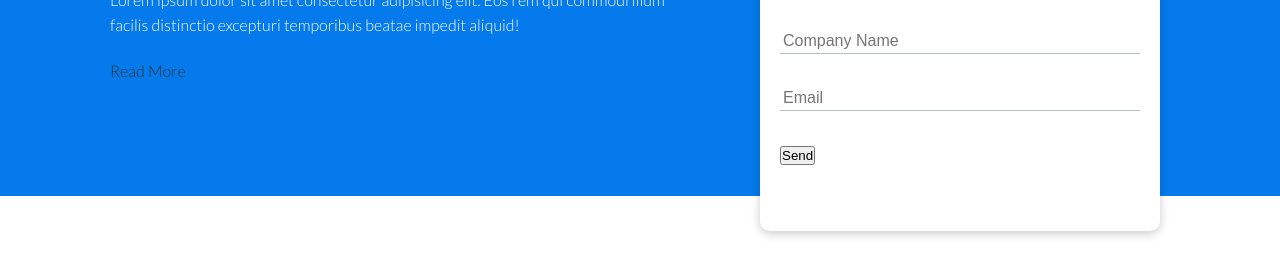
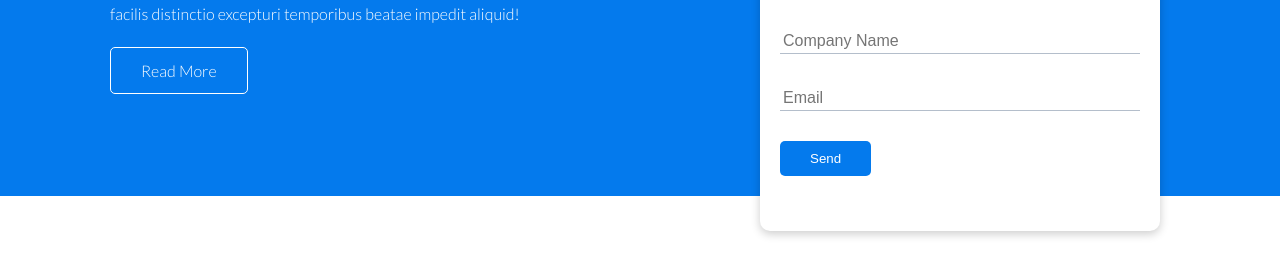
Before and after one commit to lhzaccarelli/loruki-website, a website: page index.html in a window 1280 px wide. Shown: the part 274-550 px from the top of the page. Drawn offline with Linux system fonts and the light colour scheme.

Commit message:
Button formatting

```diff
--- a/css/style.css
+++ b/css/style.css
@@ -161,3 +161,22 @@ img {
     padding: 20px;
     margin: 10px;
 }
+
+.btn {
+    display: inline-block;
+    padding: 10px 30px;
+    cursor: pointer;
+    background-color: var(--primary-color);
+    color: #fff;
+    border: none;
+    border-radius: 5px;
+}
+
+.btn-outline {
+    background-color: transparent;
+    border: 1px #fff solid;
+}
+
+.btn:hover {
+    transform: scale(0.98);
+}
```
